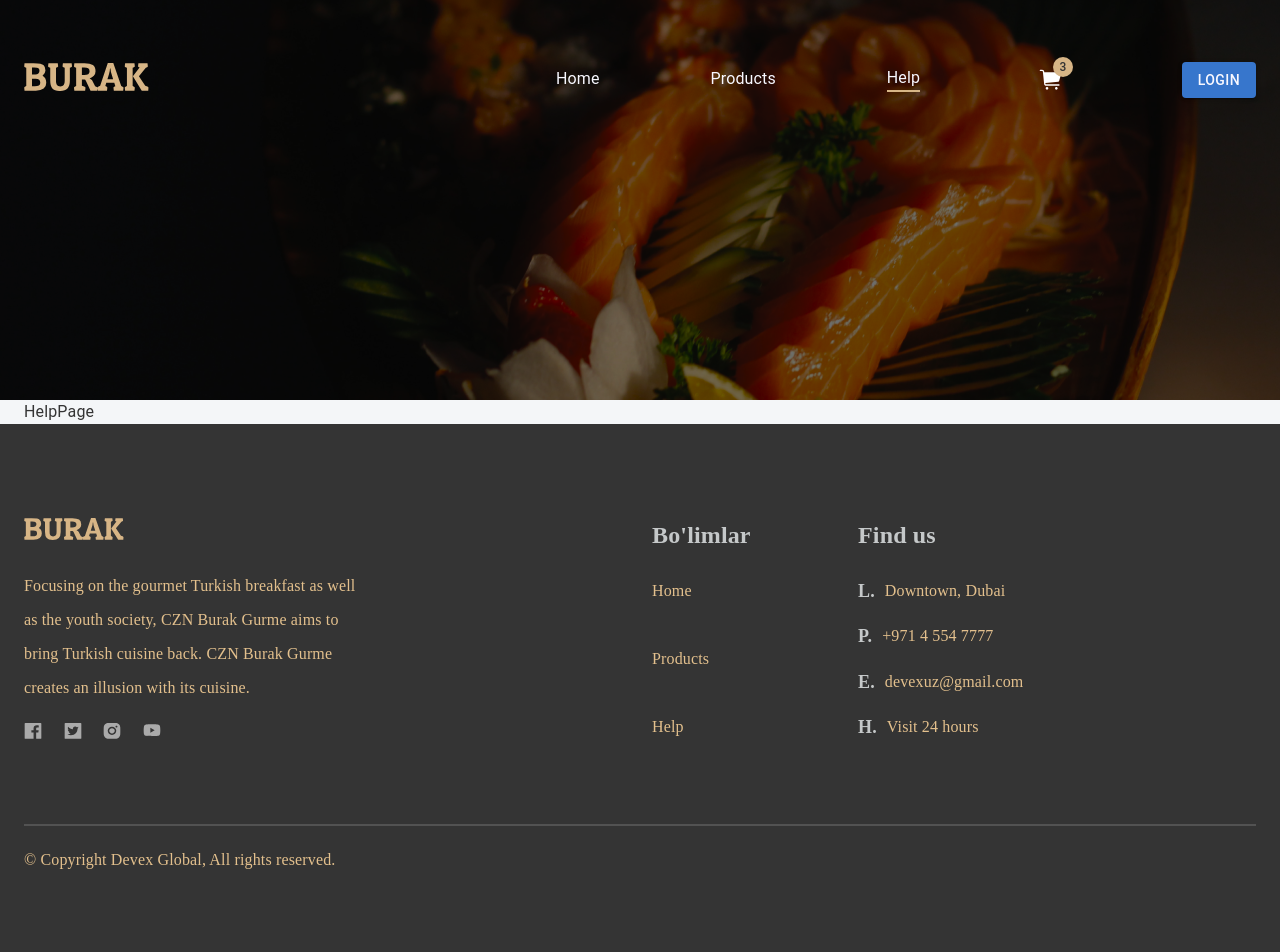
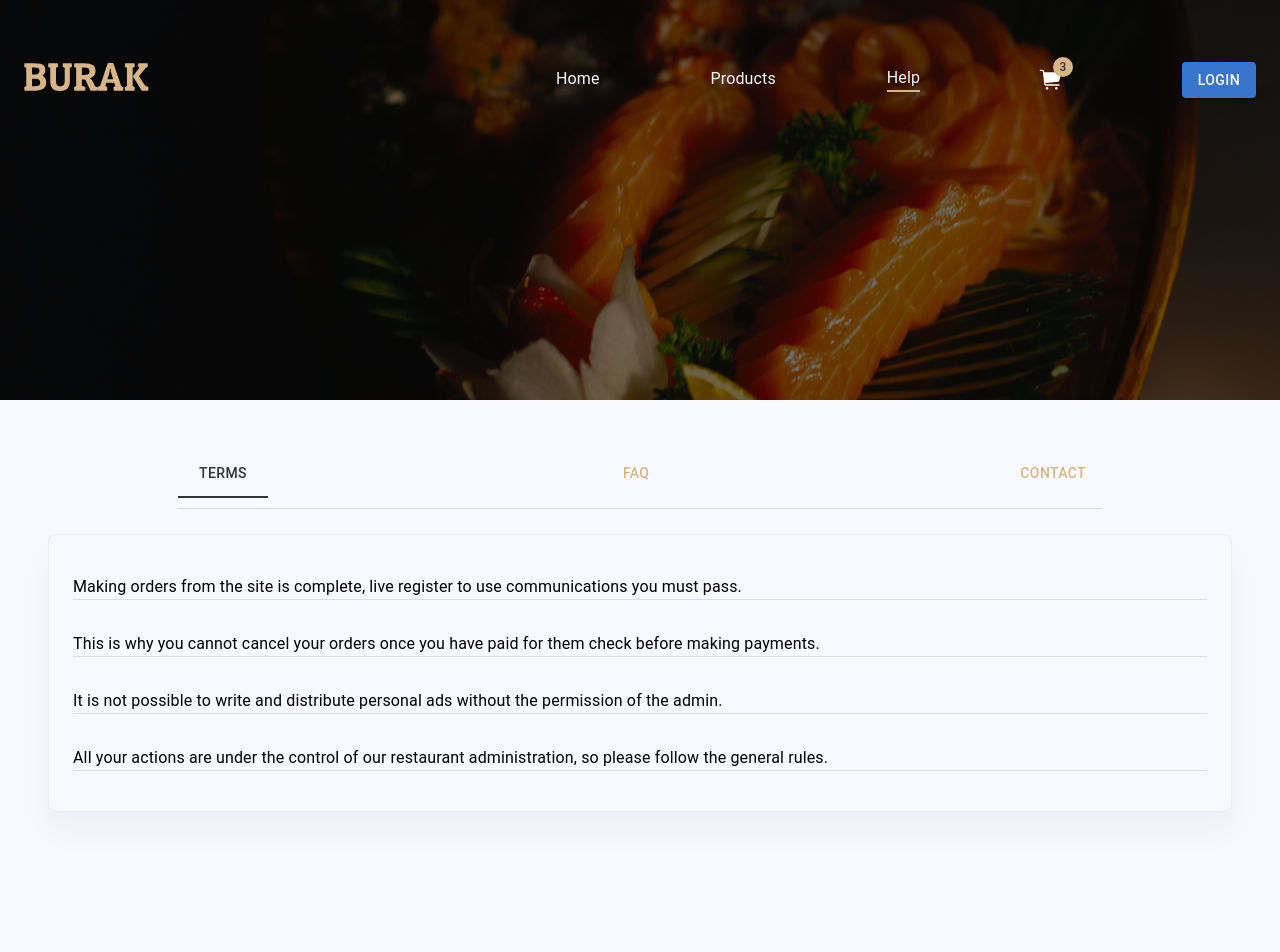
Before and after one commit to zafarjonovich-ozodbek/burak-react, a React (Create React App) app: page /help in a window 1280 px wide. Shown: the top 952 px of the page. Built offline with nearby package versions, Linux system fonts and the light colour scheme.

Commit message:
feat: publish helpPage screen component

```diff
--- a/src/app/screens/helpPage/index.tsx
+++ b/src/app/screens/helpPage/index.tsx
@@ -1,5 +1,127 @@
-import { Container } from "@mui/material";
+import React from "react";
+import { Box, Container, Stack, Tabs } from "@mui/material";
+import Typography from "@mui/material/Typography";
+import Tab from "@mui/material/Tab";
+import Accordion from "@mui/material/Accordion";
+import AccordionSummary from "@mui/material/AccordionSummary";
+import AccordionDetails from "@mui/material/AccordionDetails";
+import ExpandMoreIcon from "@mui/icons-material/ExpandMore";
+import Button from "@mui/material/Button";
+import TabContext from "@mui/lab/TabContext";
+import TabPanel from "@mui/lab/TabPanel";
+import "../../../css/help.css";
+import { faq } from "../../../lib/data/faq";
+import { terms } from "../../../lib/data/terms";
 
 export default function HelpPage() {
-  return <Container>HelpPage</Container>;
+  const [value, setValue] = React.useState("1");
+
+  /** HANDLERS **/
+  const handleChange = (e: React.SyntheticEvent, newValue: string) => {
+    setValue(newValue);
+  };
+
+  return (
+    <div className={"help-page"}>
+      <Container className={"help-container"}>
+        <TabContext value={value}>
+          <Box className={"help-menu"}>
+            <Box sx={{ borderBottom: 1, borderColor: "divider" }}>
+              <Tabs
+                value={value}
+                onChange={handleChange}
+                aria-label="lab API tabs example"
+                className={"table_list"}
+              >
+                <Tab label="TERMS" value={"1"} />
+                <Tab label="FAQ" value={"2"} />
+                <Tab label="CONTACT" value={"3"} />
+              </Tabs>
+            </Box>
+          </Box>
+          <Stack>
+            <Stack className={"help-main-content"}>
+              <TabPanel value={"1"}>
+                <Stack className={"rules-box"}>
+                  <Box className={"rules-frame"}>
+                    {terms.map((value, number) => {
+                      return <p key={number}>{value}</p>;
+                    })}
+                  </Box>
+                </Stack>
+              </TabPanel>
+              <TabPanel value={"2"}>
+                <Stack className={"accordion-menu"}>
+                  {faq.map((value, number) => {
+                    return (
+                      <Accordion key={number}>
+                        <AccordionSummary
+                          expandIcon={<ExpandMoreIcon />}
+                          aria-controls="panel1a-content"
+                          id="panel1a-header"
+                        >
+                          <Typography>{value.question}</Typography>
+                        </AccordionSummary>
+                        <AccordionDetails>
+                          <Typography>{value.answer}</Typography>
+                        </AccordionDetails>
+                      </Accordion>
+                    );
+                  })}
+                </Stack>
+              </TabPanel>
+              <TabPanel value={"3"}>
+                <Stack className={"admin-letter-box"}>
+                  <Stack className={"admin-letter-container"}>
+                    <Box className={"admin-letter-frame"}>
+                      <span>Contact us!</span>
+                      <p>Fill out below form to send a message!</p>
+                    </Box>
+                    <form
+                      action={"#"}
+                      method={"POST"}
+                      className={"admin-letter-frame"}
+                    >
+                      <div className={"admin-input-box"}>
+                        <label>Your name</label>
+                        <input
+                          type={"text"}
+                          name={"memberNick"}
+                          placeholder={"Type your name here"}
+                        />
+                      </div>
+                      <div className={"admin-input-box"}>
+                        <label>Your email</label>
+                        <input
+                          type={"text"}
+                          name={"memberEmail"}
+                          placeholder={"Type your email here"}
+                        />
+                      </div>
+                      <div className={"admin-input-box"}>
+                        <label>Message</label>
+                        <textarea
+                          name={"memberMsg"}
+                          placeholder={"Your message"}
+                        ></textarea>
+                      </div>
+                      <Box
+                        display={"flex"}
+                        justifyContent={"flex-end"}
+                        sx={{ mt: "30px" }}
+                      >
+                        <Button type={"submit"} variant="contained">
+                          Send
+                        </Button>
+                      </Box>
+                    </form>
+                  </Stack>
+                </Stack>
+              </TabPanel>
+            </Stack>
+          </Stack>
+        </TabContext>
+      </Container>
+    </div>
+  );
 }
```
